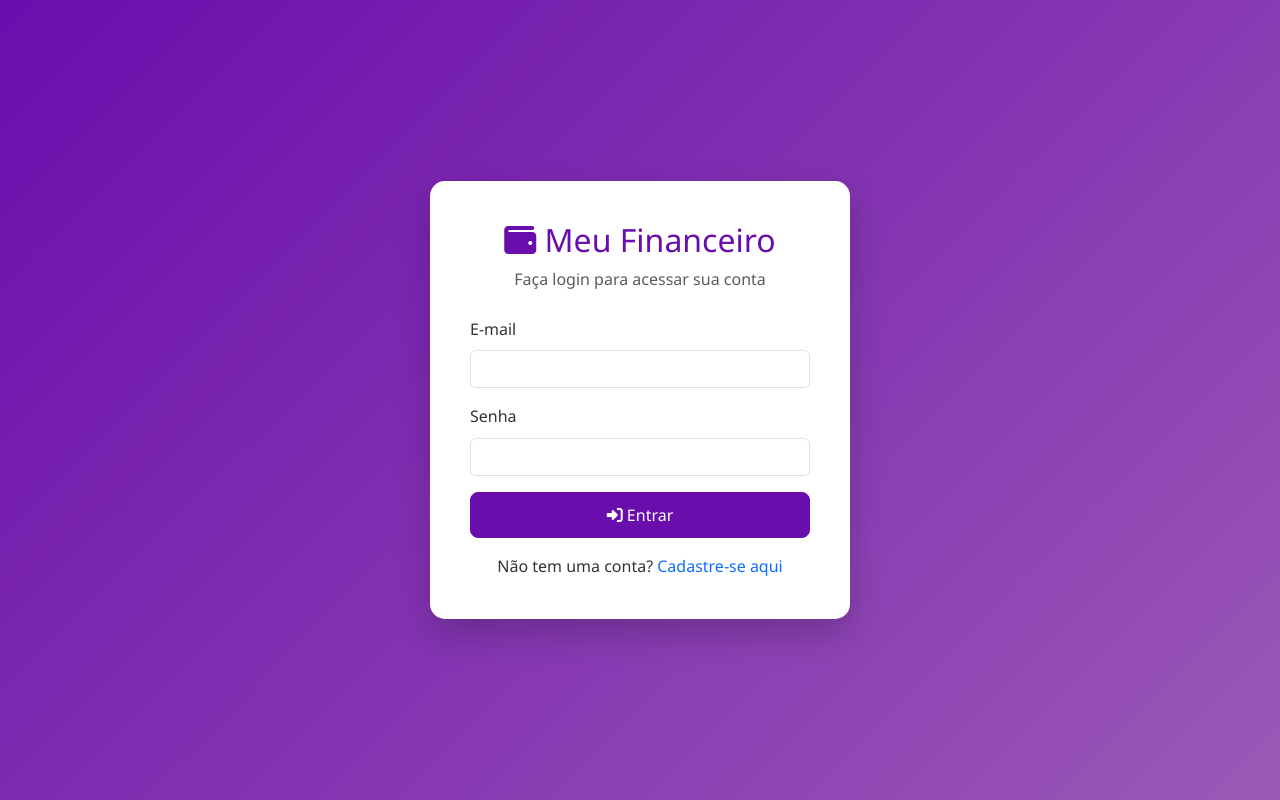
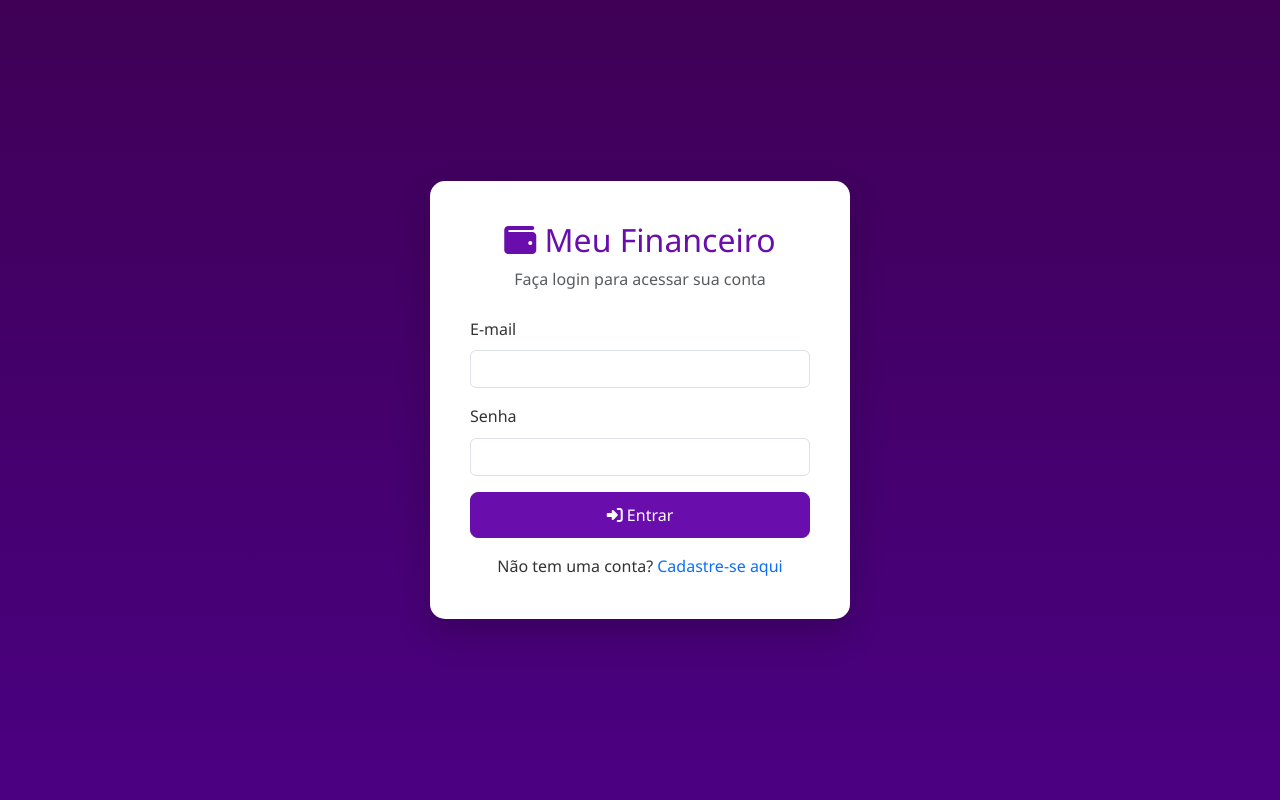
Before and after one commit to Adrianogat0/GESTOR-PESSOAL, a Flask app: page / in a window 1280 px wide. Run offline with Flask 3, Linux system fonts and the light colour scheme.

Commit message:
Update style.css

```diff
--- a/static/css/style.css
+++ b/static/css/style.css
@@ -7,9 +7,9 @@
 
 body {
     font-family: 'Segoe UI', Tahoma, Geneva, Verdana, sans-serif;
-    background-color: #f8f9fa;
     color: #333;
     line-height: 1.6;
+    background-color: transparent; /* REMOVIDO fundo branco padrão */
 }
 
 /* Layout Styles */
@@ -18,9 +18,10 @@ body {
     min-height: 100vh;
 }
 
+/* 🔥 Gradiente roxo aplicado apenas na área de login/cadastro */
 .auth-layout {
     min-height: 100vh;
-    background: linear-gradient(135deg, #6a0dad 0%, #9b59b6 100%);
+    background: linear-gradient(to bottom, #3f0056, #4b0082); /* ROXO GRADIENTE DA IMAGEM */
     display: flex;
     align-items: center;
     justify-content: center;
```
